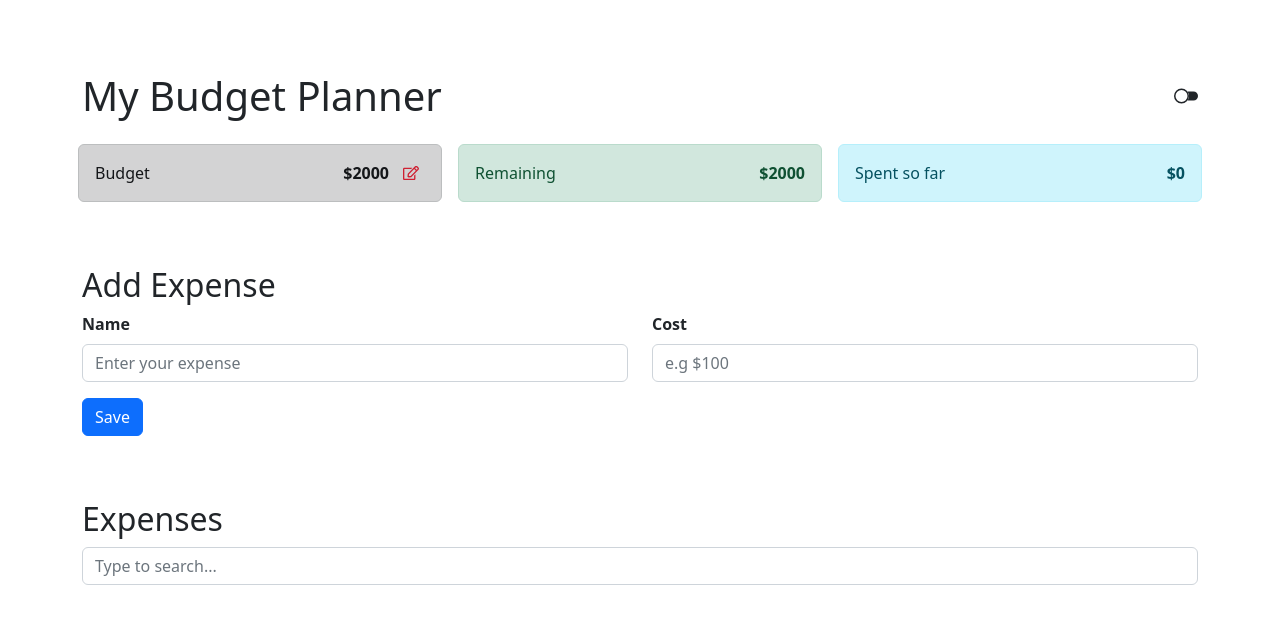
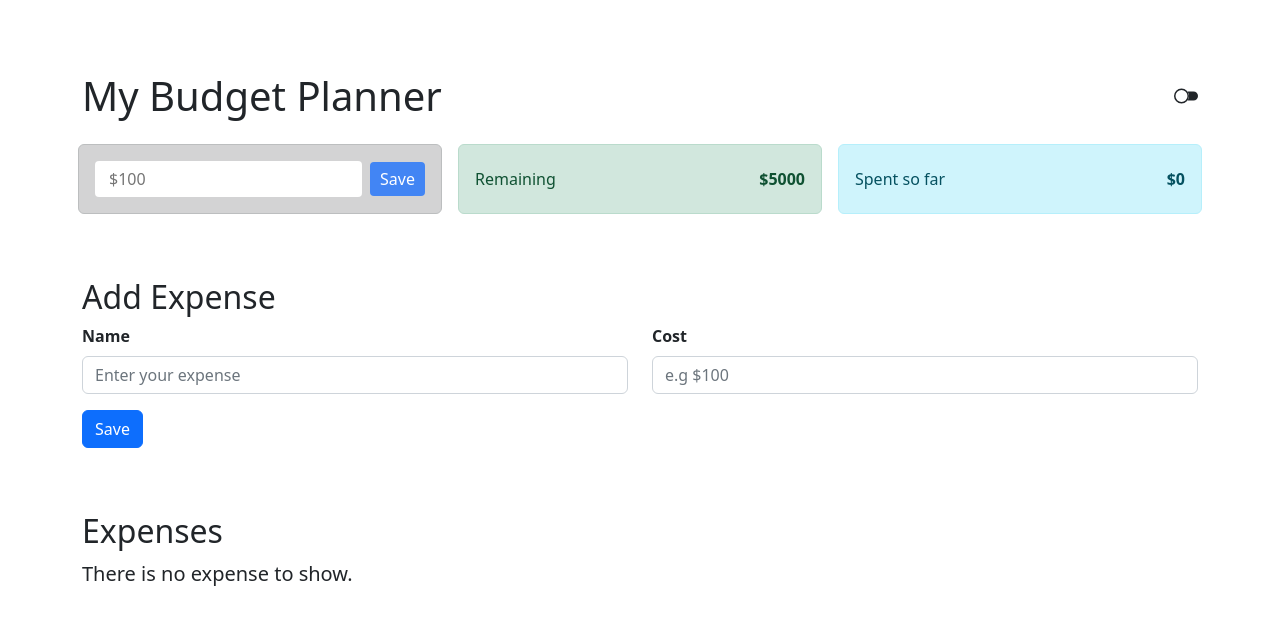
Before and after one commit to fahriakbaba/My-Budget-Planner-React-App, a React (Create React App) app: page / in a window 1280 px wide. Both pictures are taken after a click on the button 411 px from the left and 173 px from the top of the page. Shown: the top 624 px of the page. Built offline with nearby package versions, Linux system fonts and the light colour scheme.

Commit message:
created edit budget component

```diff
--- a/src/App.css
+++ b/src/App.css
@@ -31,3 +31,41 @@
     background-color: black;
     color: white;
 }
+
+.form-edit {
+    display: flex;
+    justify-content: space-between;
+    align-items: center;
+}
+
+.input-number {
+    flex: 1;
+    border: 2px solid transparent;
+    padding: 4px 12px;
+    border-radius: 4px;
+    outline: none;
+    transition: all .7s;
+}
+
+.input-number:focus {
+    border: 2px solid #4285F4;
+}
+
+.save-btn {
+    display: flex;
+    align-items: center;
+    justify-content: center;
+    margin-left: 8px;
+    color: white;
+    background-color: #4285F4;
+    padding: 3px 8px;
+    border-radius: 4px;
+    border: 2px solid transparent;
+    transition: all .7s;
+}
+
+.save-btn:hover {
+    color: #4285F4;
+    border: 2px solid #4285F4;
+    background-color: white;
+}
--- a/src/App.js
+++ b/src/App.js
@@ -25,10 +25,10 @@ function App() {
   const numberState = budget - total;
   let bootstrapText = "";
   if (numberState > 0) {
-    bootstrapText = "col-md alert alert-success mx-2";
+    bootstrapText = "col-md alert alert-success mx-2 d-flex align-items-center justify-content-between";
   }
   else if (numberState <= 0) {
-    bootstrapText = "col-md alert alert-danger mx-2"
+    bootstrapText = "col-md alert alert-danger mx-2 d-flex align-items-center justify-content-between"
   }
 
   return (
@@ -41,15 +41,12 @@ function App() {
         <div className="row  d-flex justify-content-between">
           <div className="col-md alert alert-dark mx-2">
             <Budget />
-
           </div>
           <div className={bootstrapText}>
             <Remaining />
-
           </div>
-          <div className="col-md alert alert-info mx-2">
+          <div className="col-md alert alert-info mx-2 d-flex align-items-center justify-content-between">
             <Spent />
-
           </div>
         </div>
         <h2 className='mt-5 mb-2'>Add Expense</h2>
--- a/src/components/EditBudget.js
+++ b/src/components/EditBudget.js
@@ -1,8 +1,28 @@
 import React from 'react'
+import { useDispatch } from "react-redux";
+import { saveBudget } from "../redux/budgetSlice";
 
 function EditBudget() {
+  const dispatch = useDispatch();
+  const [price, setPrice] = React.useState(null);
+
+  const handleSubmit = (e) => {
+    e.preventDefault();
+    dispatch(saveBudget(price));
+    setPrice(0);
+  }
+
   return (
-    <div>EditBudget</div>
+    <form className='form-edit' onSubmit={handleSubmit} >
+      <input
+        type="text"
+        className='input-number'
+        placeholder='$100'
+        value={price}
+        onChange={(e) => setPrice(e.target.value)}
+      />
+      <button className='save-btn'>Save</button>
+    </form>
   )
 }
 
--- a/src/components/FilterSearch.js
+++ b/src/components/FilterSearch.js
@@ -13,7 +13,12 @@ function FilterSearch() {
 
   const filterSearch = items.filter(item => item.title.toLowerCase().includes(search.toLowerCase()));
 
-  console.log(items);
+  if(!items.length) {
+    return(
+      <p className='lead'>There is no expense to show.</p>
+    )
+  }
+
   return (
     <article>
       <input
--- a/src/components/Remaining.js
+++ b/src/components/Remaining.js
@@ -4,7 +4,7 @@ import { useSelector } from "react-redux";
 function Remaining() {
   const { total, budget } = useSelector(state => state.budget);
   return (
-    <div className='d-flex justify-content-between align-items-center'>Remaining
+    <div className='d-flex justify-content-between align-items-center w-100'>Remaining
       <span style={{fontWeight:"bold",}}>${budget - total}</span>
     </div>
   )
--- a/src/components/Spent.js
+++ b/src/components/Spent.js
@@ -5,7 +5,7 @@ function Spent() {
   const { total } = useSelector(state => state.budget);
 
   return (
-    <div className='d-flex justify-content-between align-items-center'>
+    <div className='d-flex justify-content-between align-items-center w-100'>
       Spent so far
       <span style={{fontWeight:"bold"}}>${total}</span>
     </div>
--- a/src/components/ViewBudget.js
+++ b/src/components/ViewBudget.js
@@ -1,12 +1,19 @@
 import React from 'react'
+import { useDispatch } from 'react-redux';
 import { FaRegEdit } from 'react-icons/fa';
+import { clickEdit } from "../redux/budgetSlice";
 
 function ViewBudget({budget}) {
+  const dispatch = useDispatch();
+  const handleEdit = () => {
+    dispatch(clickEdit());
+  }
+
   return (
     <div className='d-flex justify-content-between align-items-center'>
       Budget
       <span style={{fontWeight: "bold", marginLeft:"auto"}}>${budget}</span>
-      <button className='edit-btn'><FaRegEdit /> </button>
+      <button className='edit-btn'><FaRegEdit onClick={handleEdit} /> </button>
     </div>
   )
 }
--- a/src/redux/budgetSlice.js
+++ b/src/redux/budgetSlice.js
@@ -2,7 +2,7 @@ import { createSlice } from "@reduxjs/toolkit";
 
 
 const initialState = {
-    budget: 2000,
+    budget: 5000,
     items: JSON.parse(localStorage.getItem("items")) || [],
     total: 0,
     showBudget: true,
@@ -22,19 +22,26 @@ export const budgetSlice = createSlice({
             state.items.push(newItem);
         },
         deleteItem: (state, action) => {
-            state.items= state.items.filter(item => item.id !== action.payload)
+            state.items = state.items.filter(item => item.id !== action.payload)
         },
         calculateTotalPrice: (state, action) => {
             state.total = state.items.reduce((acc, value) => {
                 return acc + Number(value.price)
-            },0 );
+            }, 0);
         },
         changeMode: (state) => {
-            state.themeMode  = !state.themeMode;
+            state.themeMode = !state.themeMode;
             localStorage.setItem("mode", JSON.stringify(state.themeMode));
+        },
+        clickEdit: (state) => {
+            state.showBudget = false;
+        },
+        saveBudget: (state, action) => {
+            state.budget = Number(action.payload);
+            state.showBudget = true;
         }
     }
 })
 
-export const { addToItems, deleteItem, calculateTotalPrice, changeMode } = budgetSlice.actions;
+export const { addToItems, deleteItem, calculateTotalPrice, changeMode, clickEdit, saveBudget } = budgetSlice.actions;
 export default budgetSlice.reducer;
```
Also changed, not shown: 1 other file (tests, documents, lock files or other folders).
